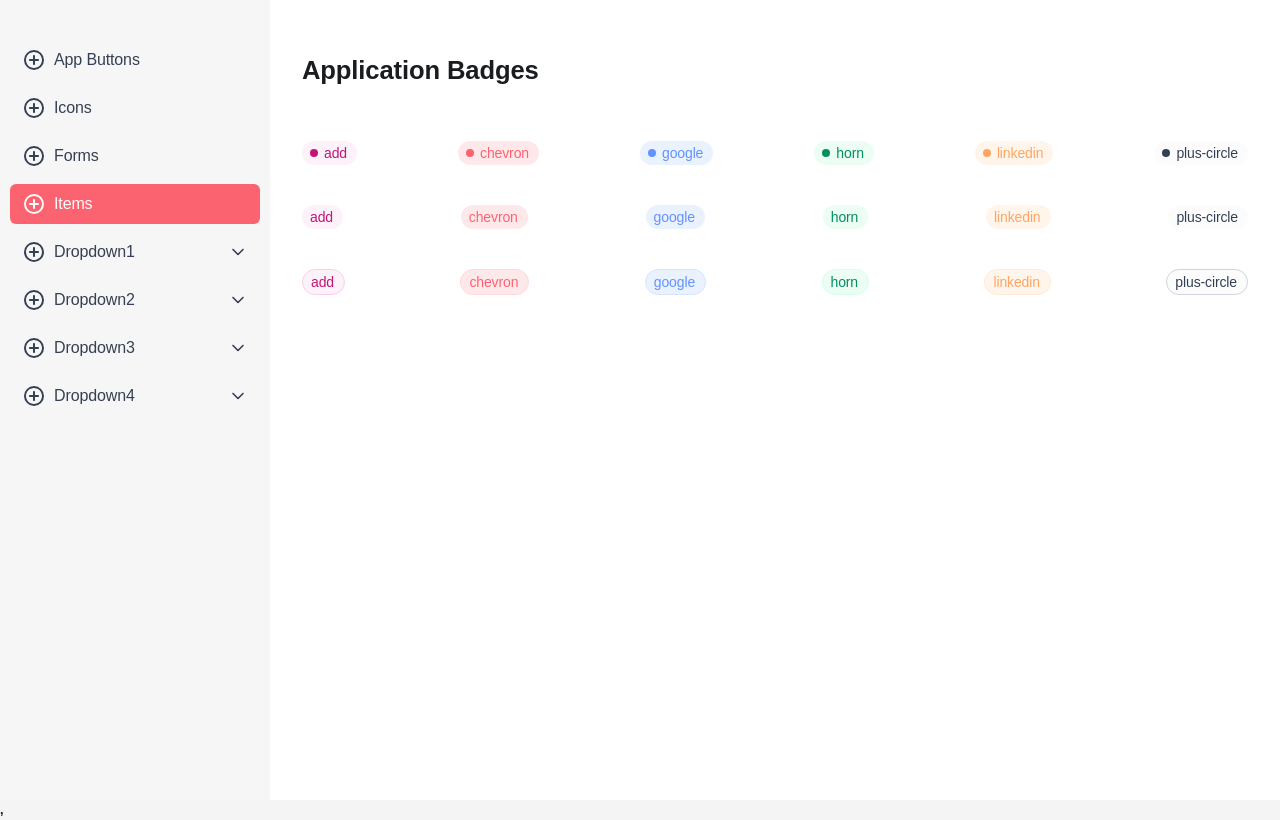
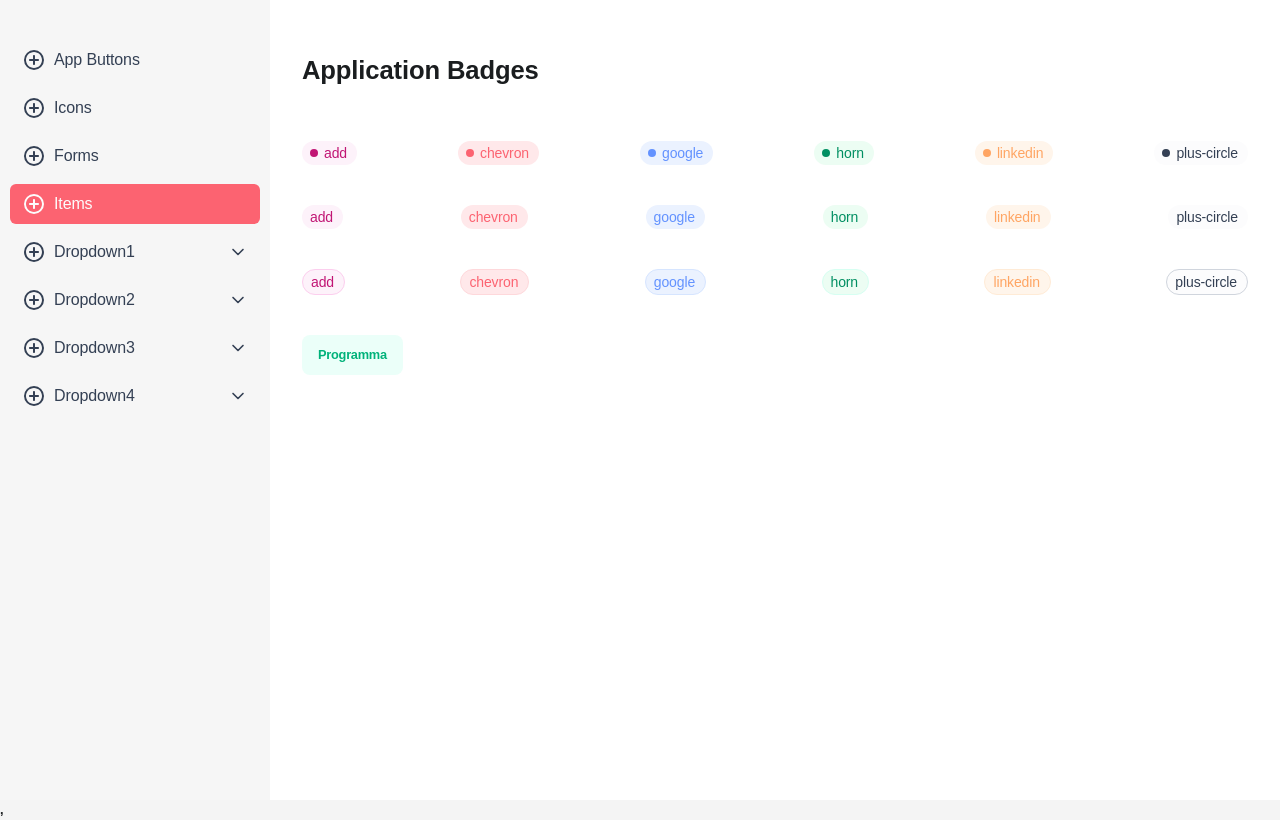
Before and after one commit to TomasSadone/shared-components, a React (Create React App) app: page /items in a window 1280 px wide. Built offline with nearby package versions, Linux system fonts and the light colour scheme.

Commit message:
datepicker

```diff
--- a/package.json
+++ b/package.json
@@ -5,10 +5,12 @@
   "dependencies": {
     "@types/node": "^16.7.13",
     "@types/react": "^18.0.0",
+    "@types/react-datepicker": "^4.15.1",
     "@types/react-dom": "^18.0.0",
     "classnames": "^2.3.2",
     "libphonenumber-js": "^1.10.42",
     "react": "^18.2.0",
+    "react-datepicker": "^4.18.0",
     "react-dom": "^18.2.0",
     "react-dropzone": "^14.2.3",
     "react-hook-form": "^7.45.4",
--- a/src/Pages/Items.tsx
+++ b/src/Pages/Items.tsx
@@ -1,6 +1,13 @@
+import MessaggiDatePicker from 'components/AppDatepicker/MessaggiDatepicker';
 import Badge from 'components/Badge';
+import { useState } from 'react';
 
-const Items = () => (
+const Items = () => {
+  const [selectedDate, setSelectedDate] = useState(new Date());
+  const onChange = (date: Date) => setSelectedDate(date);
+  console.log(selectedDate);
+
+  return (
     <div>
       <h1 style={{ margin: '50px 0' }}>Application Badges</h1>
       <div style={{ margin: '40px 0' }} className="d-flex justify-content-between">
@@ -27,7 +34,11 @@ const Items = () => (
         <Badge text="linkedin" color="orange" stroke />
         <Badge text="plus-circle" stroke />
       </div>
+      <div style={{ margin: '40px 0' }}>
+        <MessaggiDatePicker onConfirm={onChange} confirmedDate={selectedDate} />
+      </div>
     </div>
   );
+};
 
 export default Items;
--- /dev/null
+++ b/src/components/AppDatepicker/MessaggiDatepicker/index.tsx
@@ -0,0 +1,54 @@
+import React, { forwardRef, useRef, useState } from 'react';
+import AppDatepicker from '..';
+import AppButton from 'components/Button';
+import ReactDatePicker from 'react-datepicker';
+import Input from 'components/Form/Input';
+
+type Props = {
+  onConfirm: (date: Date) => void;
+  confirmedDate: Date;
+};
+
+//quizas hacer traduccion aca
+const CustomButton = forwardRef<HTMLButtonElement, { text: string; onClick: () => void }>(
+  ({ text, onClick }, ref) => (
+    <button onClick={onClick} ref={ref} className="button green secondary">
+      {text}
+    </button>
+  ),
+);
+
+const MessaggiDatePicker = ({ onConfirm, confirmedDate }: Props) => {
+  const [selectedDate, setSelectedDate] = useState<Date>(new Date());
+
+  const onChange = (date: Date) => setSelectedDate(date);
+  const onCancel = () => {
+    onChange(confirmedDate);
+    closeModal();
+  };
+  const onConfirmHandler = () => {
+    closeModal();
+    onConfirm(selectedDate);
+  };
+  const closeModal = () => datePickerRef.current?.setOpen(false);
+  const openModal = () => datePickerRef.current?.setOpen(true);
+
+  const datePickerRef = useRef<ReactDatePicker>(null);
+
+  return (
+    <AppDatepicker
+      onCalendarClose={onCancel}
+      ref={datePickerRef}
+      customInput={<CustomButton onClick={openModal} text="Programma" />}
+      onChange={onChange}
+      selected={selectedDate}
+    >
+      <div style={{ display: 'flex', gap: '12px', justifyContent: 'end' }}>
+        <AppButton onClick={onCancel} color="green" title="Indietro" stroke />
+        <AppButton onClick={onConfirmHandler} color="green" title="Conferma" />
+      </div>
+    </AppDatepicker>
+  );
+};
+
+export default MessaggiDatePicker;
--- /dev/null
+++ b/src/components/AppDatepicker/index.tsx
@@ -0,0 +1,37 @@
+import DatePicker, { registerLocale } from 'react-datepicker';
+import 'react-datepicker/dist/react-datepicker.css';
+import './style.sass';
+import { ReactDatePickerProps } from 'react-datepicker';
+
+import es from 'date-fns/locale/es';
+import it from 'date-fns/locale/it';
+import en from 'date-fns/locale/en-US';
+import { forwardRef } from 'react';
+
+const AppDatepicker = forwardRef<DatePicker, ReactDatePickerProps>(
+  ({ ...DatePickerProps }: ReactDatePickerProps, ref) => {
+    //add more languages in the same way if needed
+    const languages: { [key: string]: Locale } = {
+      es,
+      it,
+      en,
+    };
+    const localLanguage = navigator.language ? navigator.language.split('-')[0] : 'en';
+
+    registerLocale(localLanguage, languages[localLanguage]);
+
+    return (
+      <>
+        <DatePicker
+          locale={localLanguage}
+          ref={ref}
+          shouldCloseOnSelect={false}
+          withPortal
+          {...DatePickerProps}
+        />
+      </>
+    );
+  },
+);
+
+export default AppDatepicker;
--- /dev/null
+++ b/src/components/AppDatepicker/style.sass
@@ -0,0 +1,57 @@
+@import '../../styles/helpers'
+
+.react-datepicker__portal
+    background: rgba(52, 64, 84, 0.7)
+    backdrop-filter: blur(8px)
+
+.react-datepicker
+    padding: 20px 24px
+    border-radius: 8px
+    box-shadow: 0px 8px 8px -4px rgba(16, 24, 40, 0.03), 0px 20px 24px -4px rgba(16, 24, 40, 0.08)
+
+.react-datepicker__month-container
+    float: none
+.react-datepicker__children-container
+    width: auto
+    margin: 0
+    padding-right: 0
+    padding-left: 0
+
+.react-datepicker__header
+    border-bottom: 0
+    background: white
+    .react-datepicker__current-month, .react-datepicker__day-name
+        text-transform: capitalize
+        color: $g7
+        font-weight: 500
+    .react-datepicker__current-month
+        font-size: 16px
+    .react-datepicker__day-name
+        font-size: 14px
+
+.react-datepicker__navigation
+    top: auto
+    &.react-datepicker__navigation--next
+        right: 40px
+    &.react-datepicker__navigation--previous
+        left: 40px
+    .react-datepicker__navigation-icon::before
+        border-color: $g5
+        border-width: 2px 2px 0 0
+
+.react-datepicker__day
+    color: $g7
+    border-radius: 200px
+    transition: all .05s linear
+    &:hover
+        color: $primary_700
+        background-color: $primary_100
+        border-radius: 200px
+    &.react-datepicker__day--keyboard-selected, &.react-datepicker__day--selected
+        background-color: $primary_500
+        color: white
+        &:hover
+            background-color: $primary_700
+
+    &.react-datepicker__day--outside-month
+        color: $g5
```
Also changed, not shown: 1 other file (tests, documents, lock files or other folders). Lines whose indentation alone changed are shown as unchanged.
